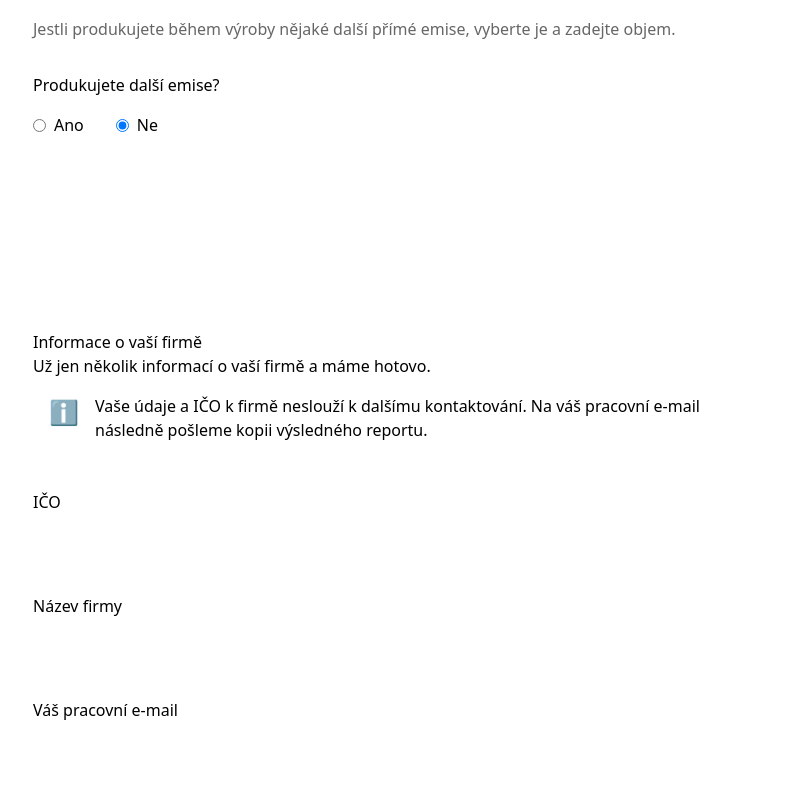
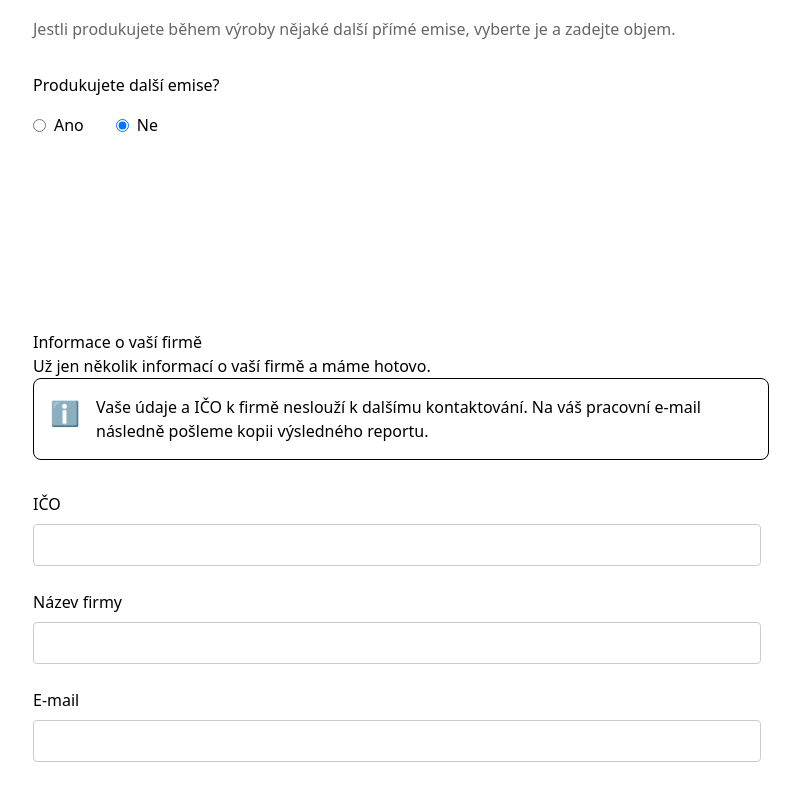
Before and after one commit to deploy-esgrovia/simple-esg-calc, a Vue app: page / in a window 1280 px wide. Shown: the part 3559-4359 px from the top of the page, without its empty margins (239-1039 px from the left). Built offline with nearby package versions, Linux system fonts and the light colour scheme.

Commit message:
feat: add working company infor section

```diff
--- a/src/components/sections/CompanyInfoSection.vue
+++ b/src/components/sections/CompanyInfoSection.vue
@@ -1,18 +1,13 @@
 <script setup>
 import { ref } from 'vue';
 import { useStore } from 'vuex';
-
-const store = useStore();
+import InputWithUnit from '../InputWithUnit.vue';
 
 const companyInfo = ref({
   ico: '',
   name: '',
   email: ''
 });
-
-const saveData = () => {
-  store.dispatch('saveCompanyInfo', companyInfo.value);
-};
 </script>
 
 <template>
@@ -29,18 +24,15 @@ const saveData = () => {
 		</div>
 
 		<div class="form-group">
-			<label class="input-label">IČO</label>
-			<input type="text" v-model="companyInfo.ico" class="input-field" />
+			<InputWithUnit label="IČO" v-model="companyInfo.ico" />
 		</div>
 
 		<div class="form-group">
-			<label class="input-label">Název firmy</label>
-			<input type="text" v-model="companyInfo.name" class="input-field" />
+			<InputWithUnit label="Název firmy" v-model="companyInfo.name" />
 		</div>
 
 		<div class="form-group">
-			<label class="input-label">Váš pracovní e-mail</label>
-			<input type="email" v-model="companyInfo.email" class="input-field" />
+			<InputWithUnit label="E-mail" v-model="companyInfo.email" />
 		</div>
 	</div>
 </template>
@@ -59,6 +51,7 @@ const saveData = () => {
   background-color: var(--notice-bg);
   border-radius: 8px;
   margin-bottom: 2rem;
+  border: 1px solid black;
 }
 
 .info-icon {
```
